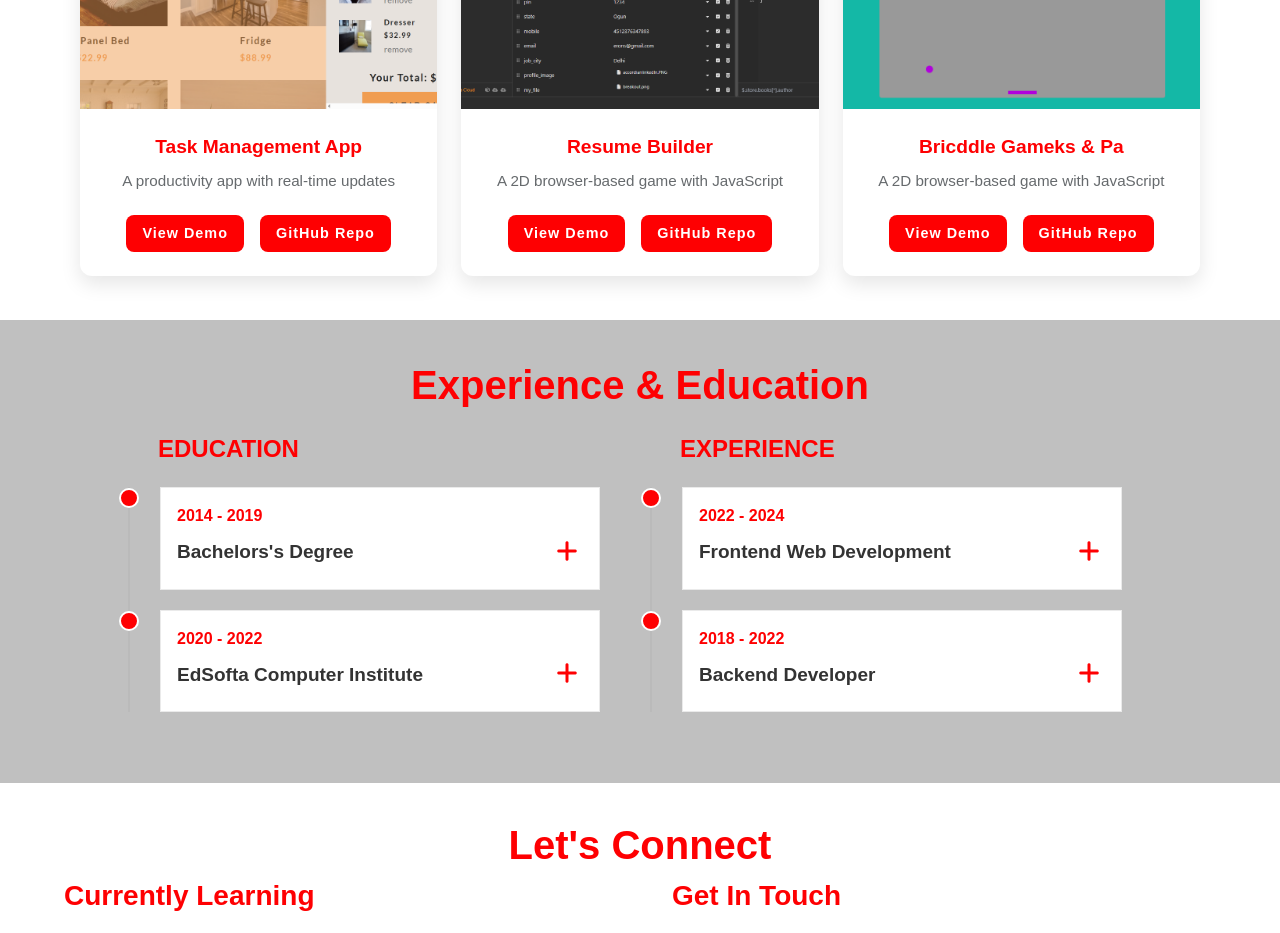
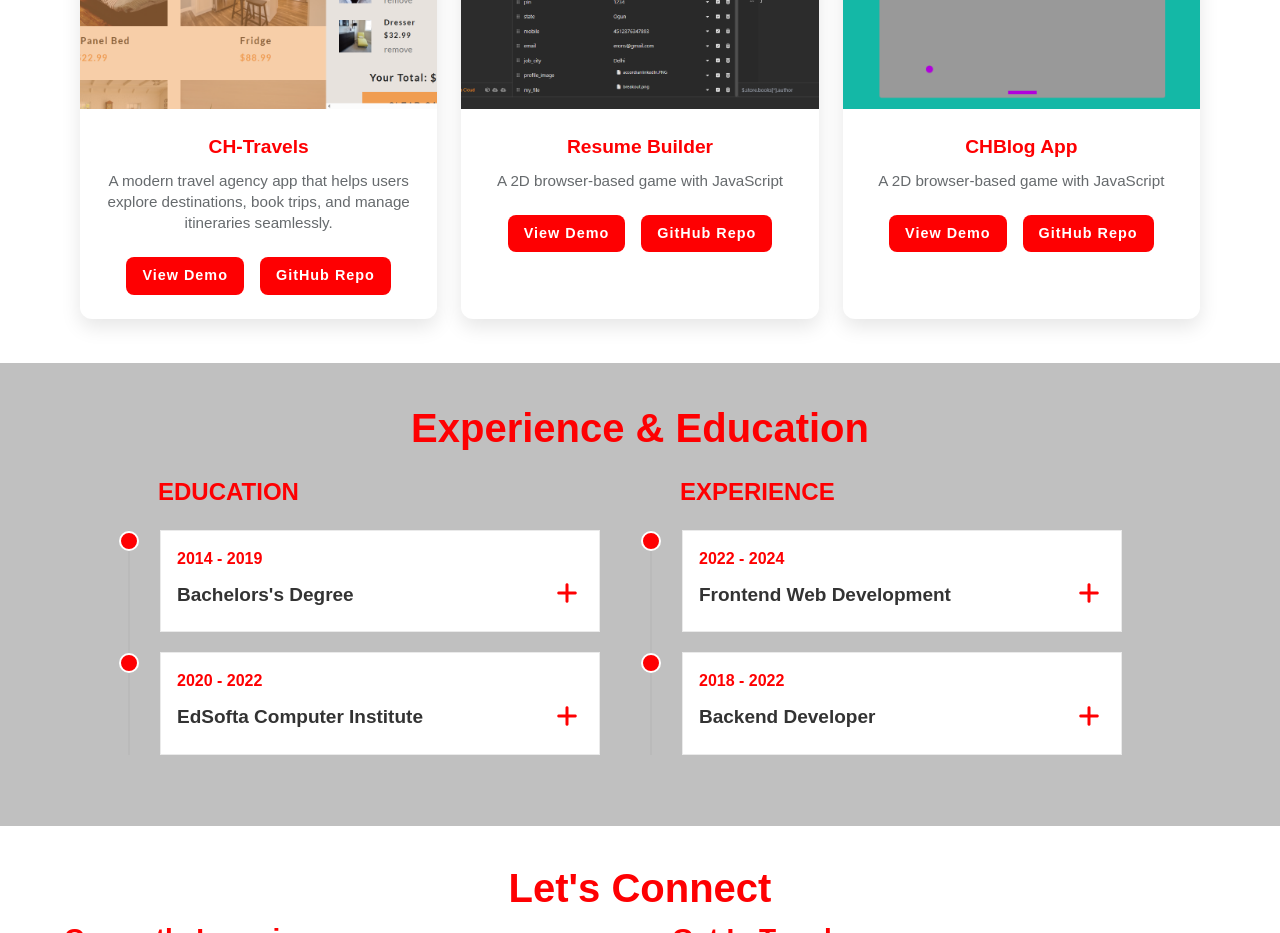
Before and after one commit to OkuekhamhenEromose/portfolio-original, a plain HTML site: page index.html in a window 1280 px wide. Shown: the part 2840-3773 px from the top of the page. Drawn offline with nearby package versions, Linux system fonts and the light colour scheme; a web font is replaced by a local one.

Commit message:
added my links

```diff
--- a/index.html
+++ b/index.html
@@ -245,7 +245,7 @@
             Frontend
           </button>
           <button class="filter-btn btn" data-filter="backend">Backend</button>
-          <button class="filter-btn btn" data-filter="games">Games</button>
+          <button class="filter-btn btn" data-filter="full-stack">Full-Stack</button>
         </div>
         <div class="projects-grid" id="projects-grid">
           <!-- Projects will be populated by JavaScript -->
--- a/script.js
+++ b/script.js
@@ -207,8 +207,8 @@ document.addEventListener("DOMContentLoaded", function () {
       description: "A full-featured online store with payment integration",
       tags: ["frontend"],
       image: "images/portfolio-img.png",
-      demoLink: "",
-      githubLink: "https://github.com/yourusername/portfolio-website",
+      demoLink: "timely-axolotl-0f4be3.netlify.app",
+      githubLink: "https://github.com/OkuekhamhenEromose/portfolio-original",
     },
     {
       id: 2,
@@ -216,8 +216,8 @@ document.addEventListener("DOMContentLoaded", function () {
       description: "A full-featured online store with payment integration",
       tags: ["backend"],
       image: "images/insomnia1.png",
-      demoLink: "https://your-portfolio-demo.com",
-      githubLink: "https://github.com/yourusername/portfolio-website",
+      demoLink: "https://housing-properties.onrender.com",
+      githubLink: "https://github.com/OkuekhamhenEromose/housing_properties",
     },
     {
       id: 3,
@@ -226,17 +226,17 @@ document.addEventListener("DOMContentLoaded", function () {
         "Property listings app for buying or renting homes. Featuring search, filters, and clean UI",
       tags: ["frontend"],
       image: "images/realestate-img.png",
-      demoLink: "https://your-portfolio-demo.com",
-      githubLink: "https://github.com/yourusername/portfolio-website",
+      demoLink: "dancing-youtiao-914380.netlify.app",
+      githubLink: "https://github.com/OkuekhamhenEromose/RealEstateModern",
     },
     {
       id: 4,
-      title: "Task Management App",
-      description: "A productivity app with real-time updates",
+      title: "CH-Travels",
+      description: "A modern travel agency app that helps users explore destinations, book trips, and manage itineraries seamlessly.",
       tags: ["frontend"],
       image: "images/frontendportfolio.png",
-      demoLink: "https://your-portfolio-demo.com",
-      githubLink: "https://github.com/yourusername/portfolio-website",
+      demoLink: "shiny-scone-6fc98c.netlify.app",
+      githubLink: "https://github.com/OkuekhamhenEromose/chardevtravel",
     },
     {
       id: 5,
@@ -244,17 +244,17 @@ document.addEventListener("DOMContentLoaded", function () {
       description: "A 2D browser-based game with JavaScript",
       tags: ["backend"],
       image: "images/insomnia2.png",
-      demoLink: "https://your-portfolio-demo.com",
-      githubLink: "https://github.com/yourusername/portfolio-website",
+      demoLink: "https://renewschool-1.onrender.com",
+      githubLink: "https://github.com/OkuekhamhenEromose/myresume",
     },
     {
       id: 6,
-      title: "Bricddle Gameks & Pa",
+      title: "CHBlog App",
       description: "A 2D browser-based game with JavaScript",
-      tags: ["games"],
+      tags: ["full-stack"],
       image: "images/breakout-img.png",
-      demoLink: "https://your-portfolio-demo.com",
-      githubLink: "https://github.com/yourusername/portfolio-website",
+      demoLink: "https://splendorous-custard-21ddd9.netlify.app/",
+      githubLink: "https://github.com/OkuekhamhenEromose/blogfrontcd",
     },
   ];
 
```
